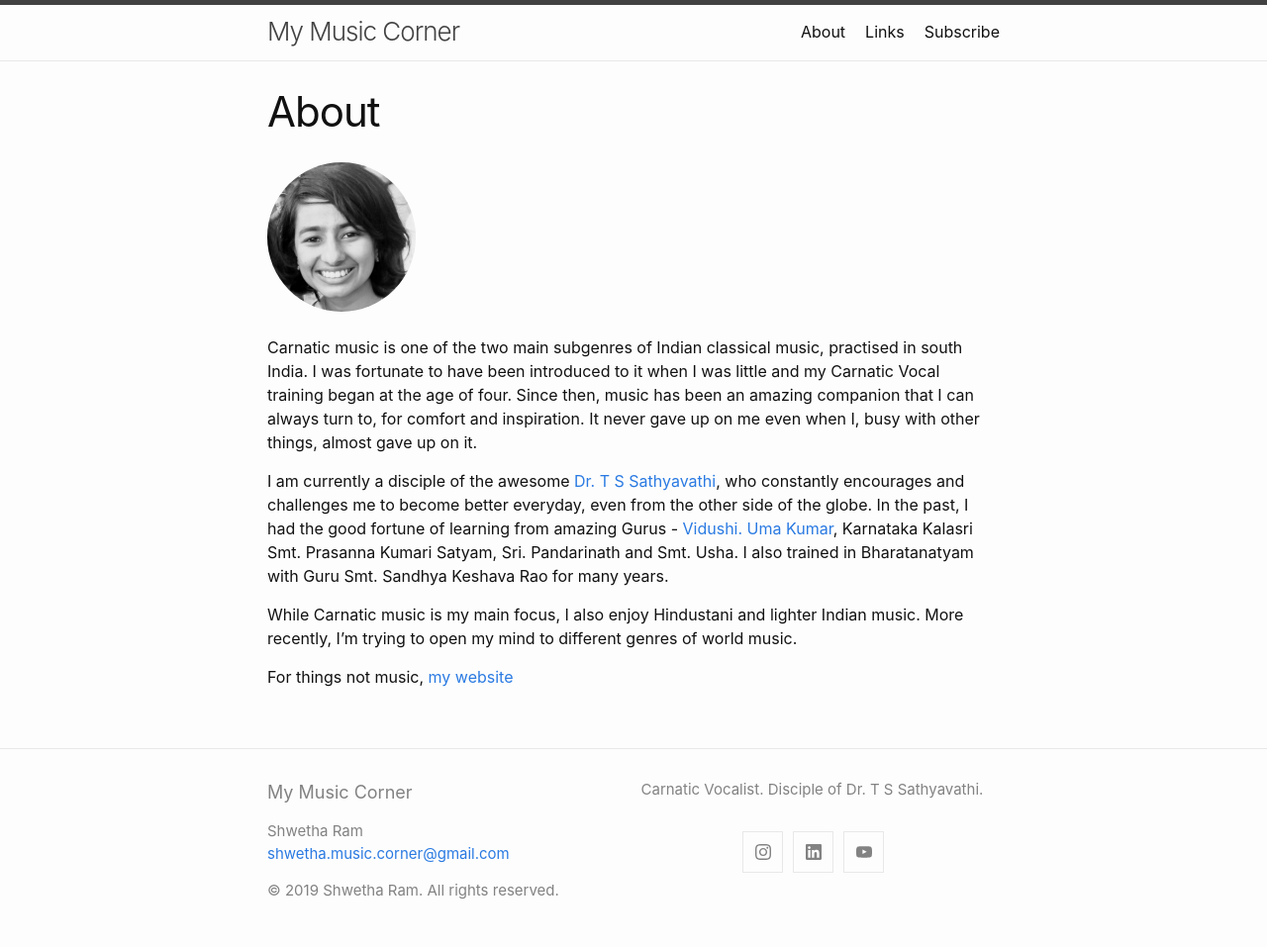
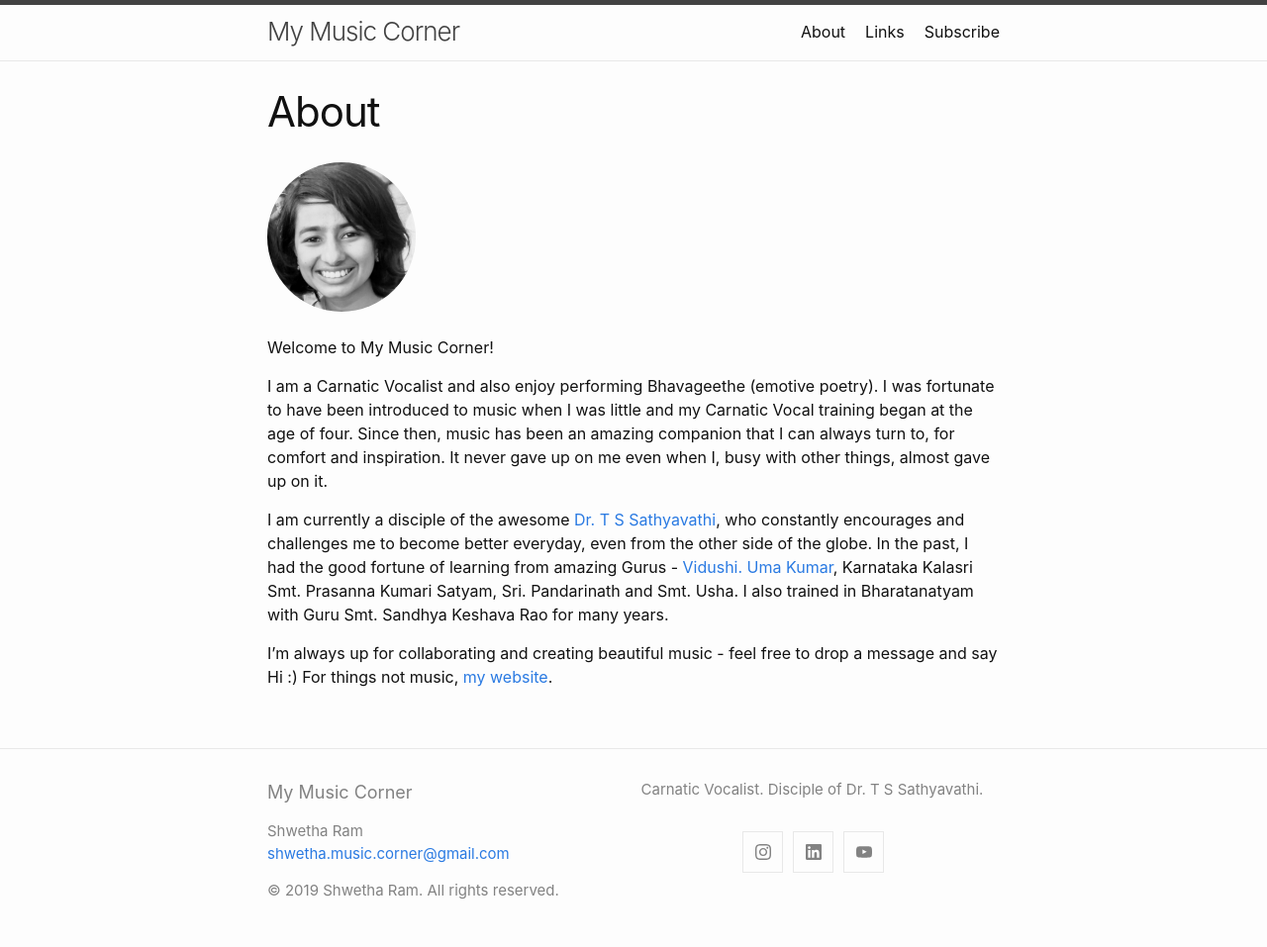
Before and after one commit to shwetharam0407/music-corner, a Jekyll site: the page built from about.md, in a window 1280 px wide. Shown: the whole page at 99% size. Built offline with Jekyll 4.4.1, drawn with Linux system fonts in a browser that asks for light colours.

Commit message:
modified about

```diff
--- a/about.md
+++ b/about.md
@@ -8,10 +8,10 @@ permalink: /about/
 </html>
 
 <br>
-Carnatic music is one of the two main subgenres of Indian classical music, practised in south India. I was fortunate to have been introduced to it when I was little and my Carnatic Vocal training began at the age of four. Since then, music has been an amazing companion that I can always turn to, for comfort and inspiration. It never gave up on me even when I, busy with other things, almost gave up on it.
+Welcome to My Music Corner!
+
+I am a Carnatic Vocalist and also enjoy performing Bhavageethe (emotive poetry). I was fortunate to have been introduced to music when I was little and my Carnatic Vocal training began at the age of four. Since then, music has been an amazing companion that I can always turn to, for comfort and inspiration. It never gave up on me even when I, busy with other things, almost gave up on it.
 
 I am currently a disciple of the awesome [Dr. T S Sathyavathi](https://www.tssathyavathi.com), who constantly encourages and challenges me to become better everyday, even from the other side of the globe. In the past, I had the good fortune of learning from amazing Gurus -  [Vidushi. Uma Kumar](https://musicearn.in/me/umakumar), Karnataka Kalasri Smt. Prasanna Kumari Satyam, Sri. Pandarinath and Smt. Usha. I also trained in Bharatanatyam with Guru Smt. Sandhya Keshava Rao for many years.
 
-While Carnatic music is my main focus, I also enjoy Hindustani and lighter Indian music. More recently, I'm trying to open my mind to different genres of world music.
-
-For things not music, [my website]( https://shwetharam0407.github.io)
+I'm always up for collaborating and creating beautiful music - feel free to drop a message and say Hi :) For things not music, [my website]( https://shwetharam0407.github.io).
```
